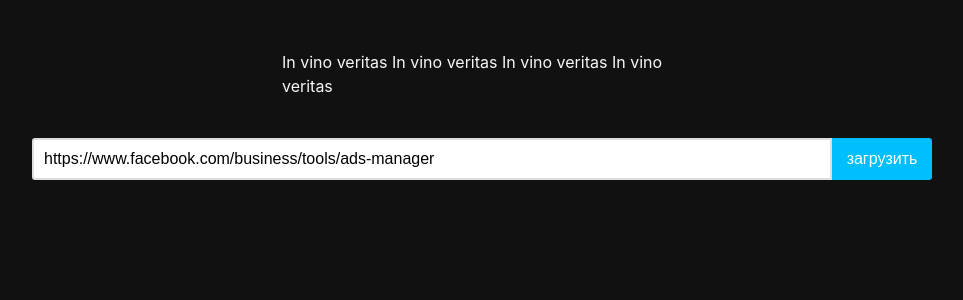
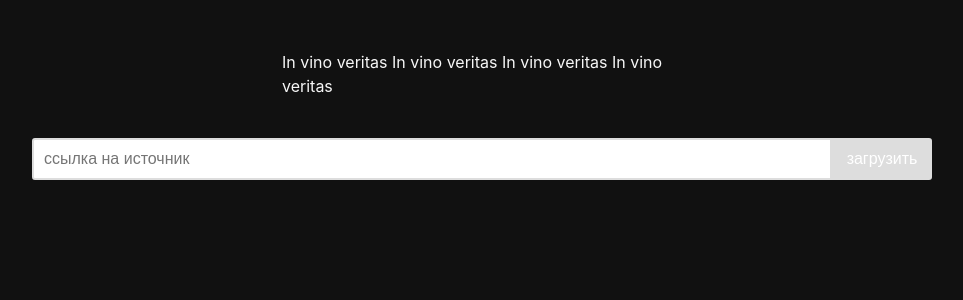
Before and after one commit to ponchicken/ads-generation, a React (Create React App) app: page / in a window 1280 px wide. Shown: the top 300 px of the page, without its empty margins (158-1121 px from the left). Built offline with nearby package versions, Linux system fonts and the light colour scheme.

Commit message:
Add loading state to load button

```diff
--- a/src/api/handlers.js
+++ b/src/api/handlers.js
@@ -5,8 +5,17 @@
 const root = 'https://725epzm94l.execute-api.eu-central-1.amazonaws.com/dev/'
 // const root = 'http://localhost:3006/'
 
+export const endpoints = {
+  getUrlData: `${root}getUrlData`,
+  imageUrl: `${root}/imageUrl?url=`
+}
+
+export const getImageUrl = (url) => {
+  return encodeURIComponent(`${endpoints.imageUrl}${url}`)
+}
+
 export const getDataFromLink = (params) => {
-  return axios.get(root, {
+  return axios.get(endpoints.getUrlData, {
     params
   })
     .then(response => {
--- a/src/components/App/App.js
+++ b/src/components/App/App.js
@@ -17,6 +17,7 @@
                   In vino veritas
                   In vino veritas
                 </div>
+                {/* <img src='http://127.0.0.1:3006/imageUrl/https%3A%2F%2Fimages.pexels.com%2Fphotos%2F36717%2Famazing-animal-beautiful-beautifull.jpg%3Fcs%3Dsrgb%26dl%3Dflight-landscape-nature-sky-36717.jpg%26fm%3Djpg' /> */}
               </header>
 
               <main className="App-main">
--- a/src/components/LinkToSource/LinkToSource.jsx
+++ b/src/components/LinkToSource/LinkToSource.jsx
@@ -1,17 +1,20 @@
 import React, { useContext, useState } from 'react'
 import { getDataFromLink } from 'api'
 import { LinksData, Combinations } from 'store'
+import { Loader } from 'components'
 import './style.css'
 
 const block = 'LinkToSource'
 
 export const LinkToSource = () => {
-  const [link, setLink] = useState('https://www.facebook.com/business/tools/ads-manager')
+  const [isLoading, setLoading] = useState(false)
+  const [link, setLink] = useState('')
   const { setLinksData } = useContext(LinksData.ActionsContext)
   const { calcCombinations } = useContext(Combinations.ActionsContext)
 
   const onLinkSubmit = (e) => {
     e.preventDefault()
+    setLoading(true)
     getDataFromLink({
       url: link
     })
@@ -20,6 +23,9 @@
         calcCombinations(data)
       })
       .catch(error => console.warn(error))
+      .finally(() => {
+        setLoading(false)
+      })
   }
 
   return (
@@ -36,8 +42,13 @@
       <button
         className={`${block}-submit`}
         type="submit"
+        disabled={!link || isLoading}
       >
-        загрузить
+        <Loader isLoading={isLoading} size='s' />
+
+        {!isLoading && (
+          'загрузить'
+        )}
       </button>
     </form>
   )
--- a/src/components/Loader/Loader.jsx
+++ b/src/components/Loader/Loader.jsx
@@ -2,12 +2,13 @@
 import { Wrapper, Spinner } from './styled'
 
 export const Loader = ({
-  isLoading = false
+  isLoading = false,
+  size = 'm'
 }) => {
   if (!isLoading) return null
 
   return <Wrapper>
-    <Spinner>
+    <Spinner size={size} >
       <div></div><div></div>
     </Spinner>
   </Wrapper>
--- a/src/components/Loader/styled.js
+++ b/src/components/Loader/styled.js
@@ -1,4 +1,4 @@
-import styled, { keyframes } from 'styled-components'
+import styled, { keyframes, css } from 'styled-components'
 
 const blink = keyframes`
   0% {
@@ -26,6 +26,11 @@
   width: 40px;
   height: 40px;
 
+  ${({ size }) => size === 's' && css`
+    width: 10px;
+    height: 0;
+  `}
+
   div {
     border: 8px solid #fff;
     opacity: 1;
```
